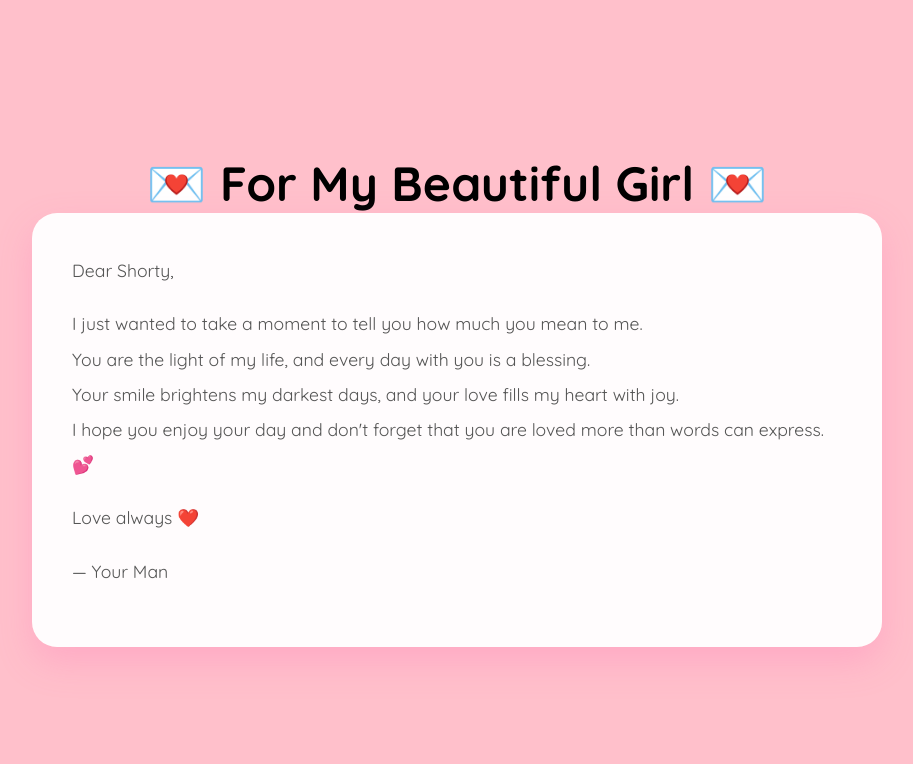
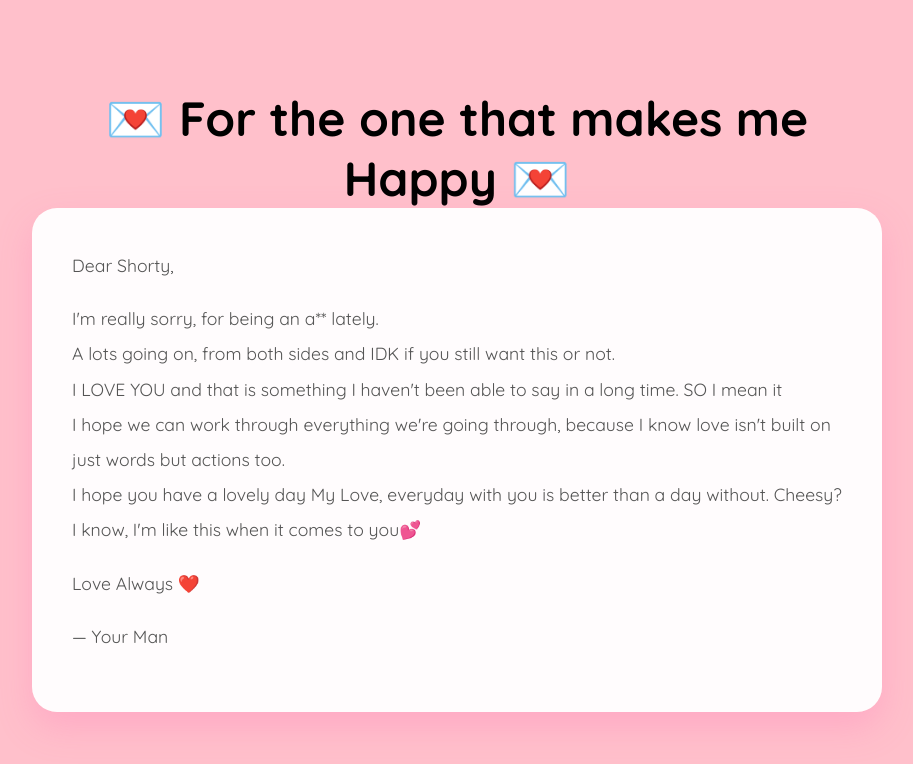
Before and after one commit to mduvauyinkinga/for-you, a plain HTML site: page letter.html in a window 1280 px wide. Shown: the whole page, without its empty margins (183-1096 px from the left). Drawn offline with Linux system fonts and the light colour scheme.

Commit message:
Add files via upload

```diff
--- a/letter.html
+++ b/letter.html
@@ -9,7 +9,7 @@
 <body>
 
     <div class="letter-container">
-        <h1>💌 For My Beautiful Girl 💌</h1>
+        <h1>💌 For the one that makes me Happy 💌</h1>
 
         <div class="letter">
             <p>
@@ -17,14 +17,15 @@
             </p>
 
             <p>
-                I just wanted to take a moment to tell you how much you mean to me.<br>
-                You are the light of my life, and every day with you is a blessing.<br>
-                Your smile brightens my darkest days, and your love fills my heart with joy.<br>
-                I hope you enjoy your day and don't forget that you are loved more than words can express. 💕
+                I'm really sorry, for being an a** lately.<br>
+                A lots going on, from both sides and IDK if you still want this or not.<br>
+                I LOVE YOU and that is something I haven't been able to say in a long time. SO I mean it<br>
+                I hope we can work through everything we're going through, because I know love isn't built on just words but actions too.<br>
+                I hope you have a lovely day My Love, everyday with you is better than a day without. Cheesy? I know, I'm like this when it comes to you💕
             </p>
 
             <p>
-                Love always ❤️
+                Love Always ❤️
             </p>
 
             <p>
```
Also changed, not shown: index.html (+2 -2 lines).
